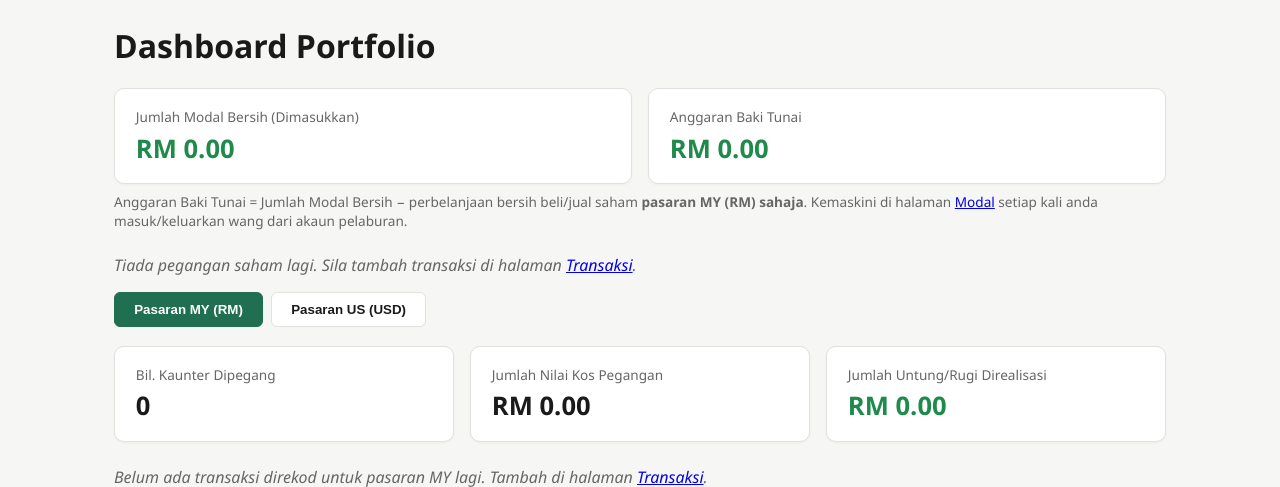
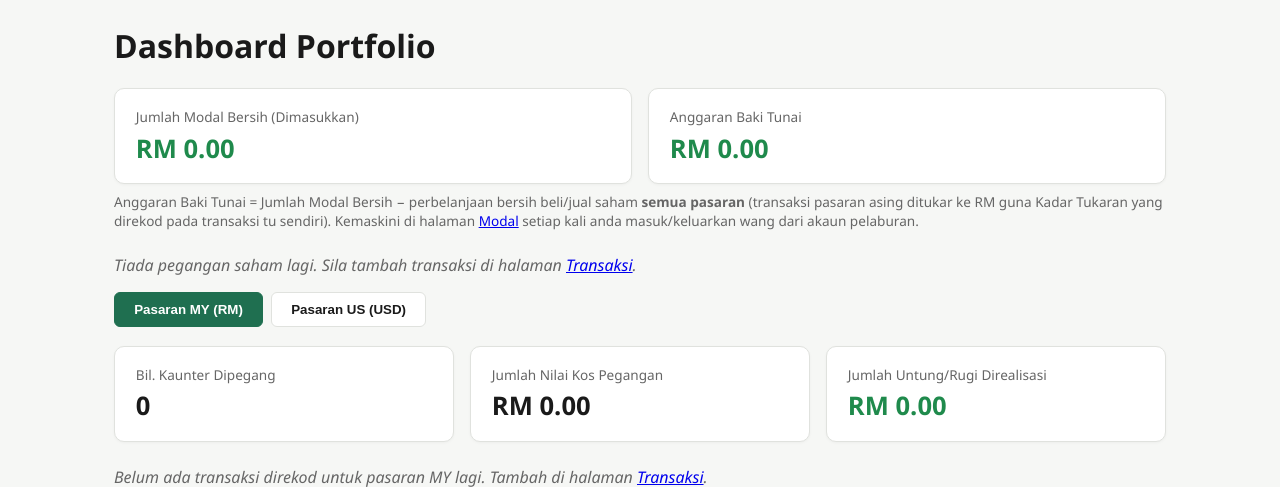
Before and after one commit to aswadinasir/SahamAku, a Flask app: page / in a window 1280 px wide. Shown: the part 56-543 px from the top of the page. Run offline with Flask 3, Linux system fonts and the light colour scheme; data that the repository does not hold is empty.

Commit message:
Ambil kira pasaran asing dalam Anggaran Baki Tunai guna Kadar Tukaran
Tambah kira_tunai_gabungan() - sama seperti kira_tunai() tapi merentasi
semua pasaran, menukar transaksi bukan-MY ke RM guna kadar_tukaran
transaksi tu sendiri. Transaksi tanpa kadar dikecualikan & dikira
berasingan supaya Dashboard & Modal boleh beri amaran baki tak lengkap.
Dashboard dan Modal kini guna fungsi sama supaya angka konsisten.

Co-Authored-By: Claude Sonnet 5 <noreply@anthropic.com>
Claude-Session: https://claude.ai/code/session_01HWjVVZ5dxEvmhiUJZNdjzQ

```diff
--- a/app.py
+++ b/app.py
@@ -5,7 +5,7 @@ from datetime import date, timedelta
 from flask import Flask, g, redirect, render_template, request, url_for
 
 from import_moomoo import parse_moomoo_csv
-from portfolio import kira_ledger, kira_tunai
+from portfolio import kira_ledger, kira_tunai, kira_tunai_gabungan
 
 BASE_DIR = os.path.dirname(os.path.abspath(__file__))
 DB_PATH = os.path.join(BASE_DIR, "sahamaku.db")
@@ -136,9 +136,9 @@ def dashboard():
             "ada_transaksi": any(t["pasaran"] == p for t in transaksi),
         })
 
-    # Modal & anggaran baki tunai: direkod dalam RM, jadi hanya pasaran MY diambil kira.
-    tx_my = [t for t in transaksi if t["pasaran"] == "MY"]
-    tunai = kira_tunai(tx_my, modal)
+    # Modal direkod dalam RM; transaksi pasaran asing ditukar guna kadar_tukaran
+    # transaksi itu sendiri (jika diisi) supaya turut diambil kira dalam baki tunai.
+    tunai = kira_tunai_gabungan(transaksi, modal)
 
     return render_template(
         "dashboard.html",
@@ -146,6 +146,7 @@ def dashboard():
         ada_transaksi=bool(transaksi),
         jumlah_modal=tunai["jumlah_modal"],
         baki_tunai=tunai["baki_tunai"],
+        bilangan_tiada_kadar_tunai=tunai["bilangan_tiada_kadar"],
     )
 
 
@@ -312,12 +313,14 @@ def senarai_modal():
     jumlah_pengeluaran = sum(m["jumlah"] for m in modal if m["jenis"] == "KELUAR")
     jumlah_modal = jumlah_deposit - jumlah_pengeluaran
 
-    # Modal direkod dalam RM, jadi hanya pasaran MY diambil kira di sini.
     transaksi = muat_semua_transaksi(db)
+    # Nilai Pelaburan (kos pegangan semasa) kekal MY sahaja - kos purata wajaran
+    # merentasi pembelian pelbagai kadar tukaran tiada satu nilai RM yang tepat.
     tx_my = [t for t in transaksi if t["pasaran"] == "MY"]
     _, portfolio = kira_ledger(tx_my)
     nilai_pelaburan = sum(p["nilai_kos"] for p in portfolio.values())
-    tunai = kira_tunai(tx_my, modal)
+    # Baki Tunai pula merentasi semua pasaran, guna kadar_tukaran setiap transaksi.
+    tunai = kira_tunai_gabungan(transaksi, modal)
 
     return render_template(
         "modal.html",
@@ -327,6 +330,7 @@ def senarai_modal():
         jumlah_modal=round(jumlah_modal, 2),
         nilai_pelaburan=round(nilai_pelaburan, 2),
         baki_tunai=tunai["baki_tunai"],
+        bilangan_tiada_kadar_tunai=tunai["bilangan_tiada_kadar"],
         hari_ini=date.today().isoformat(),
     )
 
--- a/portfolio.py
+++ b/portfolio.py
@@ -82,3 +82,44 @@ def kira_tunai(senarai_transaksi, senarai_modal):
         "perbelanjaan_bersih_saham": round(perbelanjaan_bersih, 2),
         "baki_tunai": round(baki_tunai, 2),
     }
+
+
+def kira_tunai_gabungan(senarai_transaksi, senarai_modal):
+    """Sama seperti kira_tunai(), tapi kira perbelanjaan bersih MERENTASI SEMUA
+    pasaran (bukan MY sahaja) - transaksi pasaran asing ditukar ke RM guna
+    kadar_tukaran yang direkod pada transaksi itu sendiri. Transaksi pasaran
+    asing yang tiada kadar_tukaran DIKECUALIKAN (bilangannya dikira berasingan
+    supaya UI boleh beri amaran - baki tunai TIDAK lengkap jika ada yang
+    dikecualikan).
+    """
+    jumlah_modal = 0.0
+    for m in senarai_modal:
+        if m["jenis"] == "MASUK":
+            jumlah_modal += m["jumlah"]
+        else:
+            jumlah_modal -= m["jumlah"]
+
+    perbelanjaan_bersih_rm = 0.0
+    bilangan_tiada_kadar = 0
+    for t in senarai_transaksi:
+        amaun_asal = t["kuantiti"] * t["harga_seunit"] + (t["caj"] if t["jenis"] == "BELI" else -t["caj"])
+        if t["pasaran"] == "MY":
+            amaun_rm = amaun_asal
+        elif t.get("kadar_tukaran"):
+            amaun_rm = amaun_asal * t["kadar_tukaran"]
+        else:
+            bilangan_tiada_kadar += 1
+            continue
+        if t["jenis"] == "BELI":
+            perbelanjaan_bersih_rm += amaun_rm
+        else:
+            perbelanjaan_bersih_rm -= amaun_rm
+
+    baki_tunai = jumlah_modal - perbelanjaan_bersih_rm
+
+    return {
+        "jumlah_modal": round(jumlah_modal, 2),
+        "perbelanjaan_bersih_saham": round(perbelanjaan_bersih_rm, 2),
+        "baki_tunai": round(baki_tunai, 2),
+        "bilangan_tiada_kadar": bilangan_tiada_kadar,
+    }
--- a/templates/dashboard.html
+++ b/templates/dashboard.html
@@ -17,10 +17,19 @@
     </span>
   </div>
 </div>
-<p class="catatan-kecil" style="margin-top:-1rem;margin-bottom:1.5rem;">
-  Anggaran Baki Tunai = Jumlah Modal Bersih − perbelanjaan bersih beli/jual saham <strong>pasaran MY (RM) sahaja</strong>.
+<p class="catatan-kecil" style="margin-top:-1rem;margin-bottom:0.4rem;">
+  Anggaran Baki Tunai = Jumlah Modal Bersih − perbelanjaan bersih beli/jual saham <strong>semua pasaran</strong> (transaksi
+  pasaran asing ditukar ke RM guna Kadar Tukaran yang direkod pada transaksi tu sendiri).
   Kemaskini di halaman <a href="{{ url_for('senarai_modal') }}">Modal</a> setiap kali anda masuk/keluarkan wang dari akaun pelaburan.
 </p>
+{% if bilangan_tiada_kadar_tunai %}
+<p class="catatan-kecil" style="margin-top:0;margin-bottom:1.5rem;color:#b35900;">
+  ⚠ {{ bilangan_tiada_kadar_tunai }} transaksi pasaran asing tiada Kadar Tukaran direkod — <strong>tidak termasuk</strong>
+  dalam Anggaran Baki Tunai di atas, jadi baki ni mungkin tak lengkap. Edit transaksi berkenaan utk isi kadar tukaran.
+</p>
+{% else %}
+<p style="margin-bottom:1.5rem;"></p>
+{% endif %}
 
 {% if not ada_transaksi %}
 <p class="kosong">Tiada pegangan saham lagi. Sila tambah transaksi di halaman <a href="{{ url_for('senarai_transaksi') }}">Transaksi</a>.</p>
```
Also changed, not shown: templates/modal.html (+5 -2 lines).
